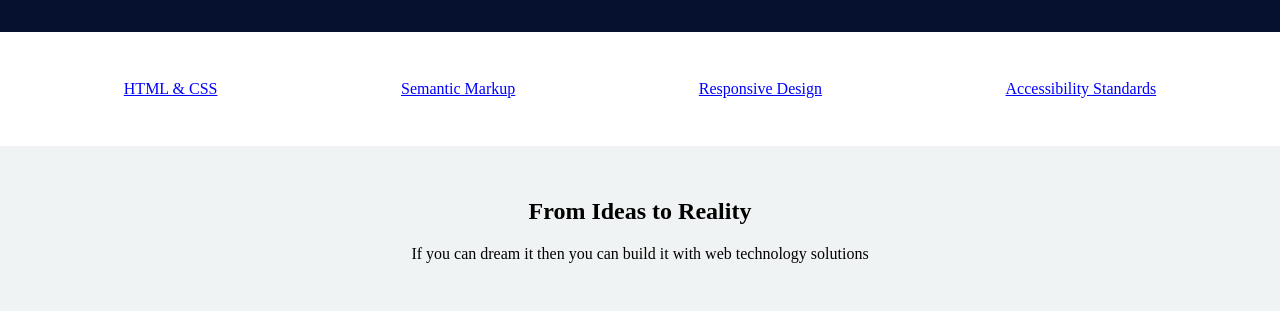
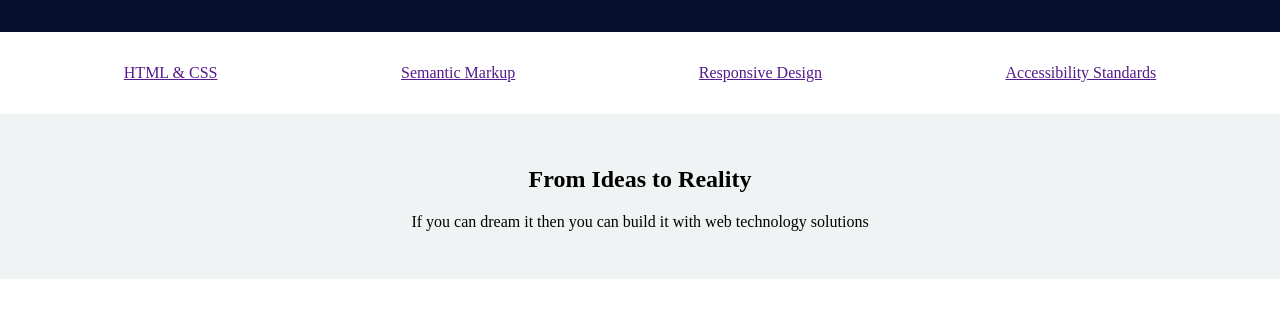
Before and after one commit to Kolby-Strang/cool-site, a plain HTML site: page index.html in a window 1280 px wide. Shown: the part 680-991 px from the top of the page. After the commit the page ends 959 px from the top, so only its background shows below. Drawn offline with Linux system fonts and the light colour scheme.

Commit message:
a tag fix

```diff
--- a/index.html
+++ b/index.html
@@ -30,10 +30,10 @@
             <img src="https://cwcurriculum.blob.core.windows.net/fullstack/assets/img/world.png" alt="world map">
         </div>
         <nav>
-            <p>HTML & CSS</p>
-            <p>Semantic Markup</p>
-            <p>Responsive Design</p>
-            <p>Accessibility Standards</p>
+            <a href="">HTML & CSS</a>
+            <a href="">Semantic Markup</a>
+            <a href="">Responsive Design</a>
+            <a href="">Accessibility Standards</a>
         </nav>
     </main>
 
--- a/style.css
+++ b/style.css
@@ -14,11 +14,6 @@ nav {
     display: flex;
     justify-content: space-around;
     padding: 2em;
-}
-
-nav>p {
-    color: blue;
-    text-decoration: underline;
 }
 
 img {
```
